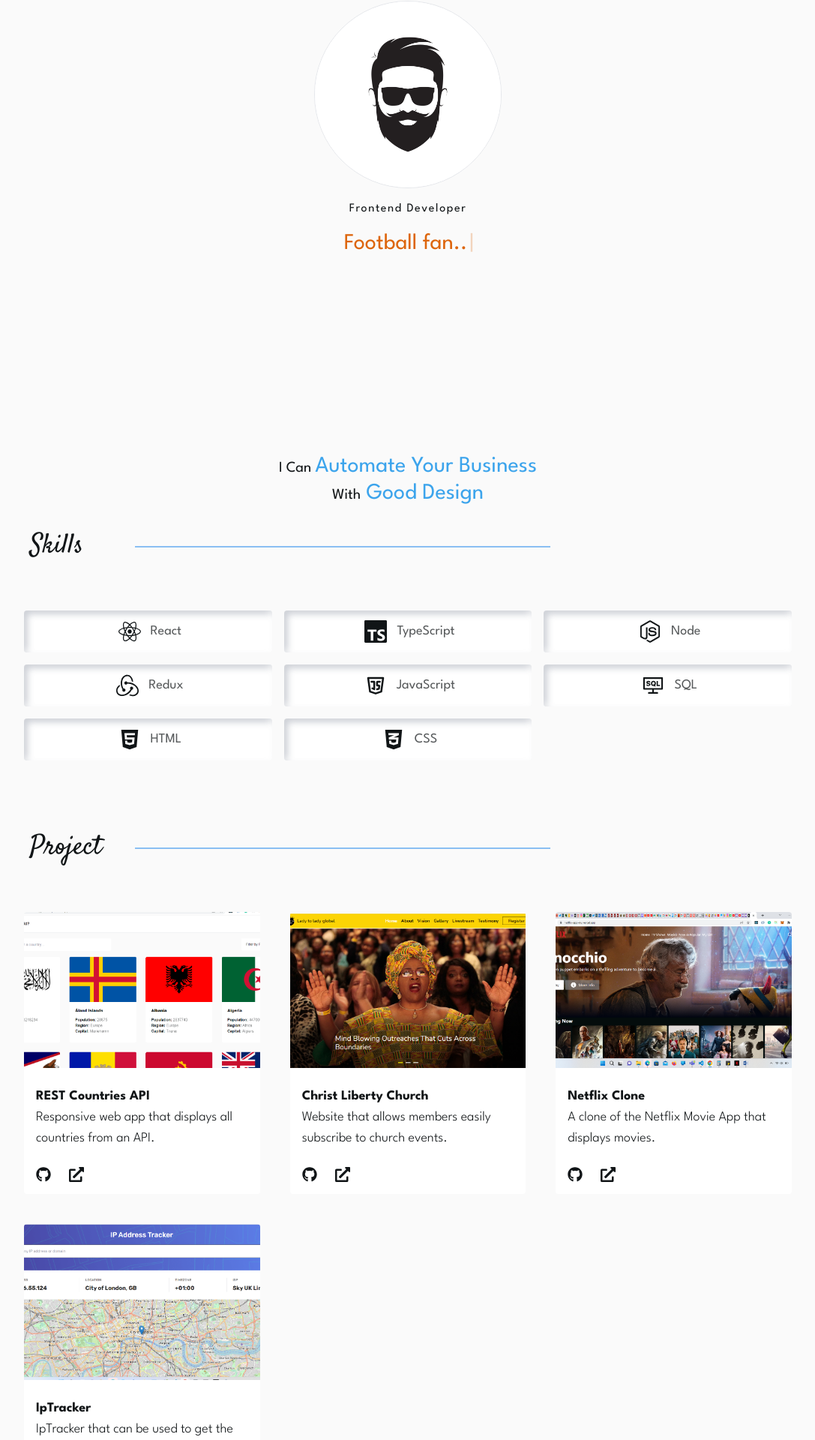
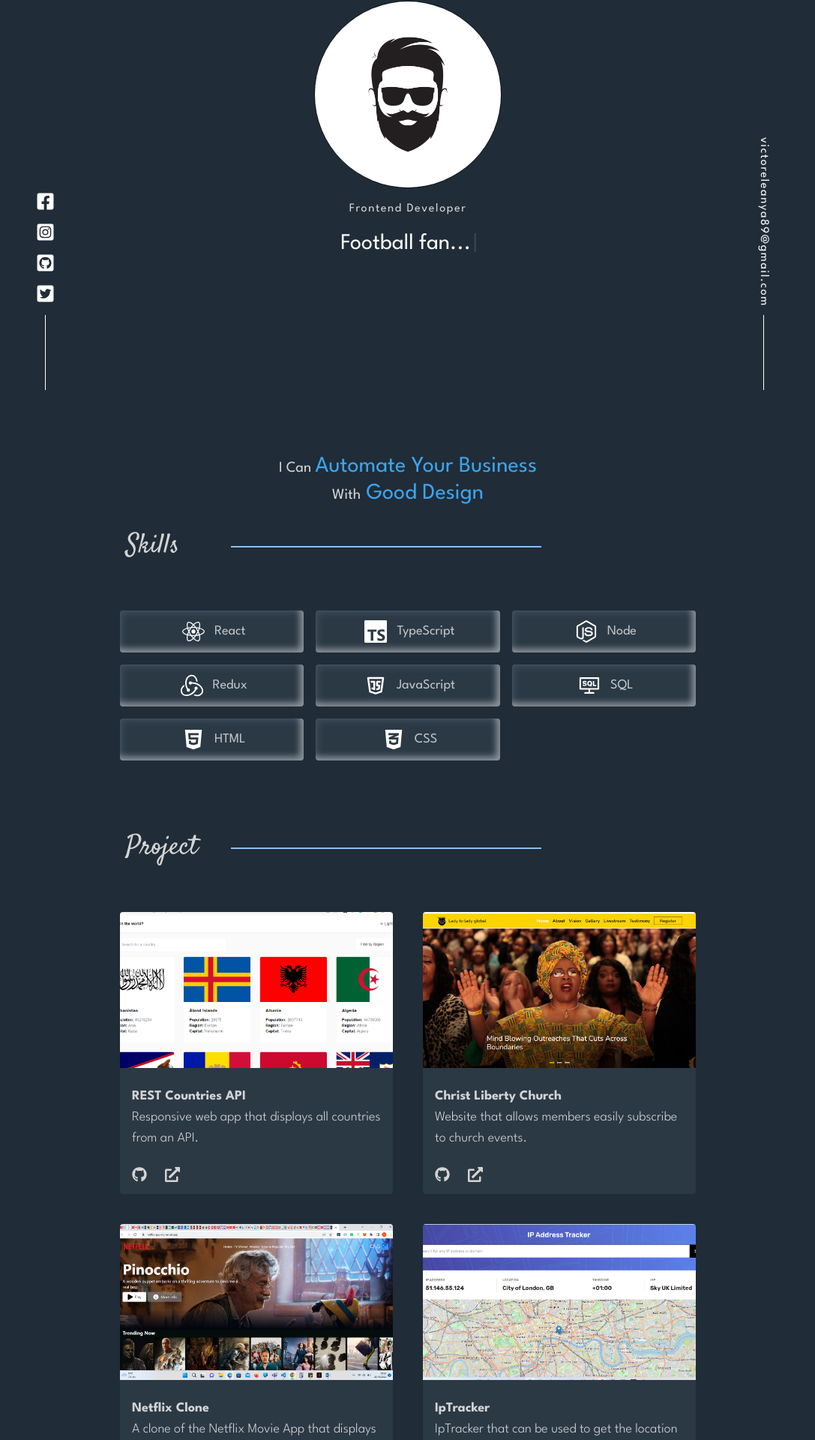
Before and after one commit to mrvicthor/portfolio, a React (Vite) app: page / in a window 1280 px wide. Shown: the part 280-2200 px from the top of the page at 75% size, without its empty margins (96-1183 px from the left). Built offline with nearby package versions, Linux system fonts and the light colour scheme.

Commit message:
added sidenav

```diff
--- a/src/App.tsx
+++ b/src/App.tsx
@@ -1,6 +1,15 @@
 import { useState, createContext } from "react";
 import reactLogo from "./assets/react.svg";
-import { Header, Banner, About, Project, Contact } from "./components";
+import {
+  Header,
+  Banner,
+  About,
+  Project,
+  Contact,
+  Footer,
+  Socials,
+  Email,
+} from "./components";
 import "./App.css";
 
 interface ContextProps {
@@ -14,7 +23,7 @@ export const ThemeContext = createContext<ContextProps>({
 });
 
 function App() {
-  const [lightTheme, setLightTheme] = useState<boolean>(false);
+  const [lightTheme, setLightTheme] = useState<boolean>(true);
 
   const toggleTheme = () => {
     setLightTheme((prevTheme) => !prevTheme);
@@ -22,20 +31,21 @@ function App() {
   return (
     <div className={`App `}>
       <ThemeContext.Provider value={{ lightTheme, setLightTheme }}>
-        {/* <div>
-        <a href="https://vitejs.dev" target="_blank">
-          <img src="/vite.svg" className="logo" alt="Vite logo" />
-        </a>
-        <a href="https://reactjs.org" target="_blank">
-          <img src={reactLogo} className="logo react" alt="React logo" />
-        </a>
-      </div> */}
         <Header toggleTheme={toggleTheme} lightTheme={lightTheme} />
-        <main className={`${lightTheme ? "bg-[#202c37]" : "bg-[#fafafa]"}`}>
+        <main
+          className={`${
+            lightTheme
+              ? "bg-[#202c37] text-[white]"
+              : "bg-[#fafafa] text-[#111517]"
+          }`}
+        >
+          <Socials />
+          {/* <Email /> */}
           <Banner lightTheme={lightTheme} />
           <About lightTheme={lightTheme} />
           <Project lightTheme={lightTheme} />
           <Contact lightTheme={lightTheme} />
+          <Footer lightTheme={lightTheme} />
         </main>
       </ThemeContext.Provider>
     </div>
--- a/src/components/about/index.tsx
+++ b/src/components/about/index.tsx
@@ -29,8 +29,8 @@ const About = ({ lightTheme }: AboutProps) => {
     },
   };
   return (
-    <section className="px-4 py-8" id="about">
-      <div className="space-y-8  md:max-w-5xl md:mx-auto">
+    <section className="px-8 py-8" id="about">
+      <div className="space-y-8  md:max-w-3xl md:mx-auto">
         <motion.h2
           whileInView={{
             y: [-50, 0],
--- a/src/components/banner/index.tsx
+++ b/src/components/banner/index.tsx
@@ -19,7 +19,7 @@ const Banner = ({ lightTheme }: ThemeProp) => {
     delaySpeed: 2000,
   });
   return (
-    <section className="py-8 px-4 h-screen">
+    <section className="py-8 px-8 h-screen">
       <div className="flex flex-col items-center justify-center h-full gap-4">
         <motion.div
           whileInView={{ opacity: [0, 1] }}
--- a/src/components/contact/index.tsx
+++ b/src/components/contact/index.tsx
@@ -25,15 +25,13 @@ const Contact = ({ lightTheme }: ContactProps) => {
     },
   };
   return (
-    <section className="px-4 py-16" id="contact">
+    <section className="px-8 py-16" id="contact">
       <motion.div
         variants={container}
         whileInView="visible"
         initial="hidden"
         viewport={{ once: false }}
-        className={`${
-          lightTheme ? " text-[#D4D4D4]" : " text-[#111517]"
-        } flex flex-col items-center gap-8 md:max-w-5xl md:mx-auto`}
+        className={` flex flex-col items-center gap-8 md:max-w-3xl md:mx-auto`}
       >
         <motion.h4
           variants={item}
--- /dev/null
+++ b/src/components/email/index.tsx
@@ -0,0 +1,21 @@
+import { FaEnvelope } from "react-icons/fa";
+
+const Email = () => {
+  return (
+    <aside className="px-4 md:max-w-5xl md:mx-auto">
+      <div className="  md:bottom-0 md:fixed md:flex md:flex-col">
+        <div className="socials hidden md:flex md:flex-col gap-28 ">
+          <a
+            className="origin-center rotate-[90deg] tracking-widest"
+            target="_blank"
+            href="https://www.facebook.com/outtaspace1"
+          >
+            victoreleanya89@gmail.com
+          </a>
+        </div>
+      </div>
+    </aside>
+  );
+};
+
+export default Email;
--- /dev/null
+++ b/src/components/footer/index.tsx
@@ -0,0 +1,40 @@
+import {
+  FaFacebookSquare,
+  FaInstagramSquare,
+  FaGithubSquare,
+  FaTwitterSquare,
+} from "react-icons/fa";
+
+type FooterProps = {
+  lightTheme: boolean;
+};
+
+const Footer = ({ lightTheme }: FooterProps) => {
+  return (
+    <footer className="px-8 py-16">
+      <div className={` flex flex-col items-center justify-center`}>
+        <div className={` flex gap-4 md:hidden `}>
+          <a target="_blank" href="https://www.facebook.com/outtaspace1">
+            <FaFacebookSquare size={24} />
+          </a>
+          <a target="_blank" href="https://www.instagram.com/mrvic_thor/?hl=en">
+            <FaInstagramSquare size={24} />
+          </a>
+          <a target="_blank" href="https://github.com/mrvicthor">
+            <FaGithubSquare size={24} />
+          </a>
+          <a target="_blank" href="https://twitter.com/eva_skillz">
+            <FaTwitterSquare size={24} />
+          </a>
+        </div>
+        <h5
+          className={`${lightTheme ? "text-[#D4D4D4]" : "text-[#111517]"} mt-4`}
+        >
+          Copyright © 2022 & Designed by Victor Eleanya
+        </h5>
+      </div>
+    </footer>
+  );
+};
+
+export default Footer;
--- a/src/components/index.tsx
+++ b/src/components/index.tsx
@@ -5,4 +5,19 @@ import Project from "./project";
 import ProjectList from "./projectList";
 import Button from "./button";
 import Contact from "./contact";
-export { Header, Banner, About, Project, ProjectList, Button, Contact };
+import Footer from "./footer";
+import Socials from "./socials";
+import Email from "./email";
+
+export {
+  Header,
+  Banner,
+  About,
+  Project,
+  ProjectList,
+  Button,
+  Contact,
+  Footer,
+  Socials,
+  Email,
+};
--- a/src/components/project/index.tsx
+++ b/src/components/project/index.tsx
@@ -62,7 +62,7 @@ const Project = ({ lightTheme }: ProjectProps) => {
 
   return (
     <section className="px-4 py-16" id="projects">
-      <div className="space-y-8 md:max-w-5xl md:mx-auto">
+      <div className="space-y-8 md:max-w-3xl md:mx-auto">
         <motion.h2
           whileInView={{
             x: [-50, 0],
@@ -74,7 +74,7 @@ const Project = ({ lightTheme }: ProjectProps) => {
         >
           Project
         </motion.h2>
-        <div className={` grid gap-16 md:grid-cols-2 lg:grid-cols-3 md:gap-10`}>
+        <div className={` grid gap-16 md:grid-cols-2 lg:grid-cols-2 md:gap-10`}>
           {data.map((item) => (
             <ProjectList key={item.id} lightTheme={lightTheme} data={item} />
           ))}
--- /dev/null
+++ b/src/components/socials/index.tsx
@@ -0,0 +1,40 @@
+import {
+  FaFacebookSquare,
+  FaInstagramSquare,
+  FaGithubSquare,
+  FaTwitterSquare,
+} from "react-icons/fa";
+
+const Socials = () => {
+  return (
+    <aside className="px-4  md:max-w-5xl md:mx-auto">
+      <div className="  md:bottom-0 md:fixed md:flex md:w-[64rem]">
+        <div className="socials hidden md:flex md:flex-col gap-4 ">
+          <a target="_blank" href="https://www.facebook.com/outtaspace1">
+            <FaFacebookSquare size={25} />
+          </a>
+          <a target="_blank" href="https://www.instagram.com/mrvic_thor/?hl=en">
+            <FaInstagramSquare size={25} />
+          </a>
+          <a target="_blank" href="https://github.com/mrvicthor">
+            <FaGithubSquare size={25} />
+          </a>
+          <a target="_blank" href="https://twitter.com/eva_skillz">
+            <FaTwitterSquare size={25} />
+          </a>
+        </div>
+        <div className="socials hidden md:flex md:flex-col gap-28 md:ml-[52rem] mt-7  ">
+          <a
+            className="origin-center -10 rotate-[90deg] tracking-widest"
+            target="_blank"
+            href="https://www.facebook.com/outtaspace1"
+          >
+            victoreleanya89@gmail.com
+          </a>
+        </div>
+      </div>
+    </aside>
+  );
+};
+
+export default Socials;
--- a/src/index.css
+++ b/src/index.css
@@ -71,4 +71,12 @@
     width: 55%;
     z-index: 1;
   }
+  .socials::after {
+    content: "";
+    height: 100px;
+    display: block;
+    width: 1px;
+    margin: 0px auto;
+    background-color: white;
+  }
 }
```
